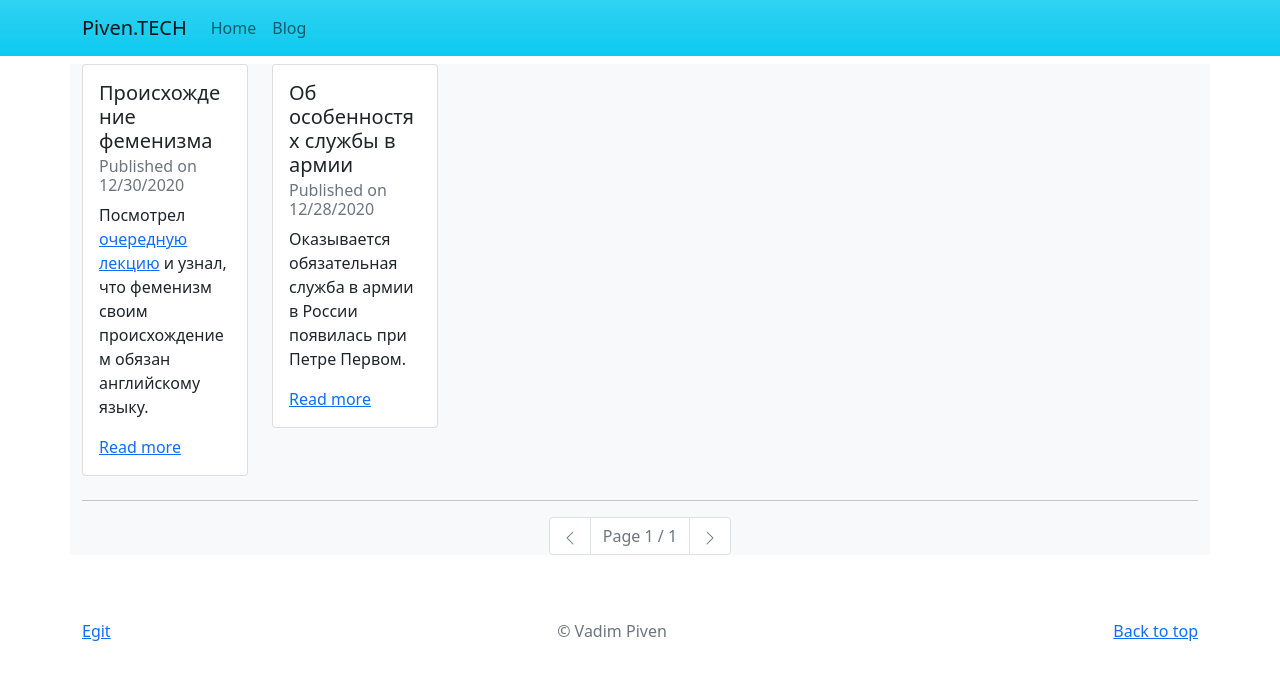
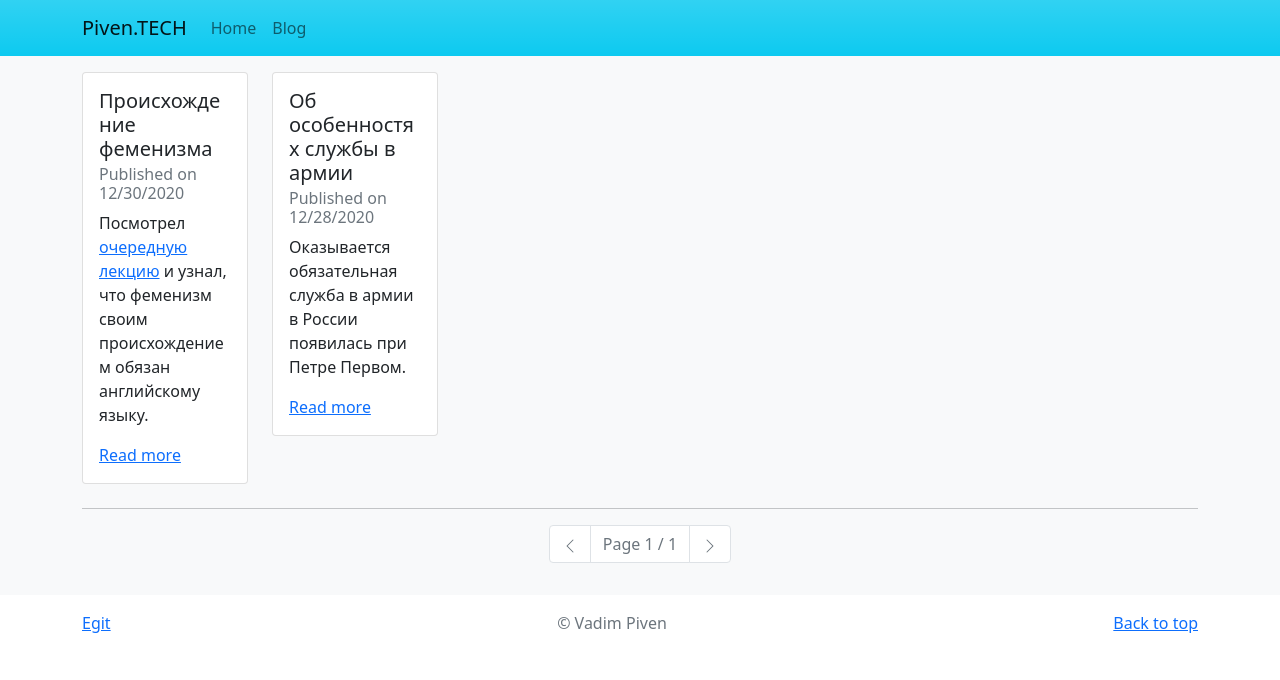
Before and after one commit to vadimpiven/vadimpiven, a Jekyll site: the page built from blog/index.html, in a window 1280 px wide. Shown: the top 680 px of the page. Built offline with Jekyll 4.4.1, drawn with Linux system fonts in a browser that asks for light colours; the list of posts is cut into pages by our own code.

Commit message:
Update default.html

```diff
--- a/_layouts/default.html
+++ b/_layouts/default.html
@@ -12,7 +12,7 @@
   </head>
 
   <body>
-    <div class="container-flex bg-info bg-gradient text-dark mb-2">
+    <div class="container-flex bg-info bg-gradient text-dark">
       <div class="container">
         <nav class="row navbar navbar-expand-sm navbar-light">
           <div class="container-fluid">
@@ -39,11 +39,11 @@
       </div>
     </div>
 
-    <main>
-      <section class="container bg-light">{{ content }}</section>
+    <main class="bg-light py-3">
+      <section class="container">{{ content }}</section>
     </main>
 
-    <footer class="text-muted py-5">
+    <footer class="text-muted py-3">
       <div class="container">
         <p class="float-start mb-1">
           <a href="https://github.com/vadimpiven/vadimpiven/tree/gh-pages">Egit</a>
```
